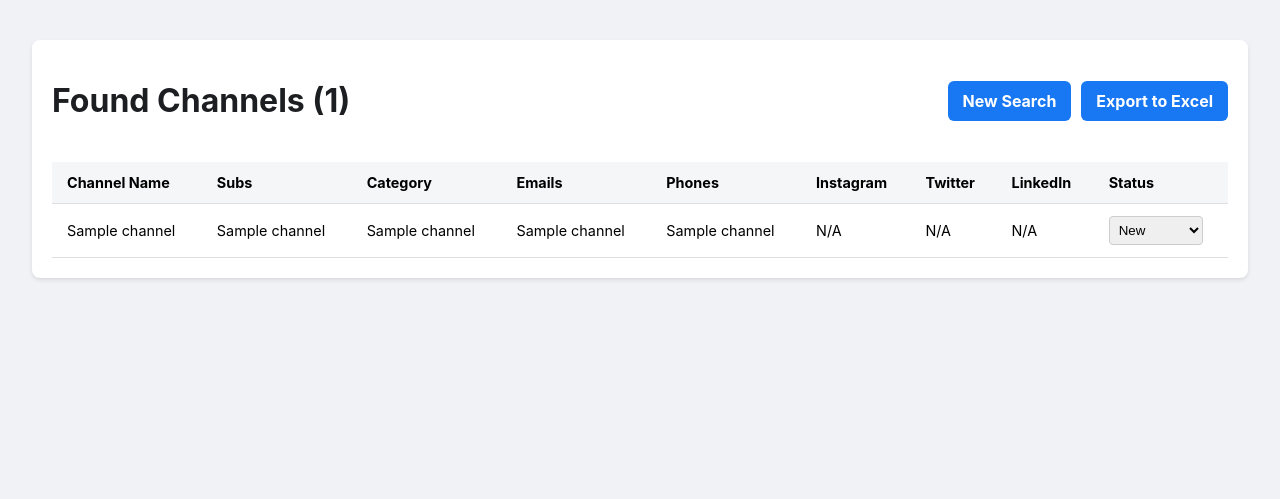
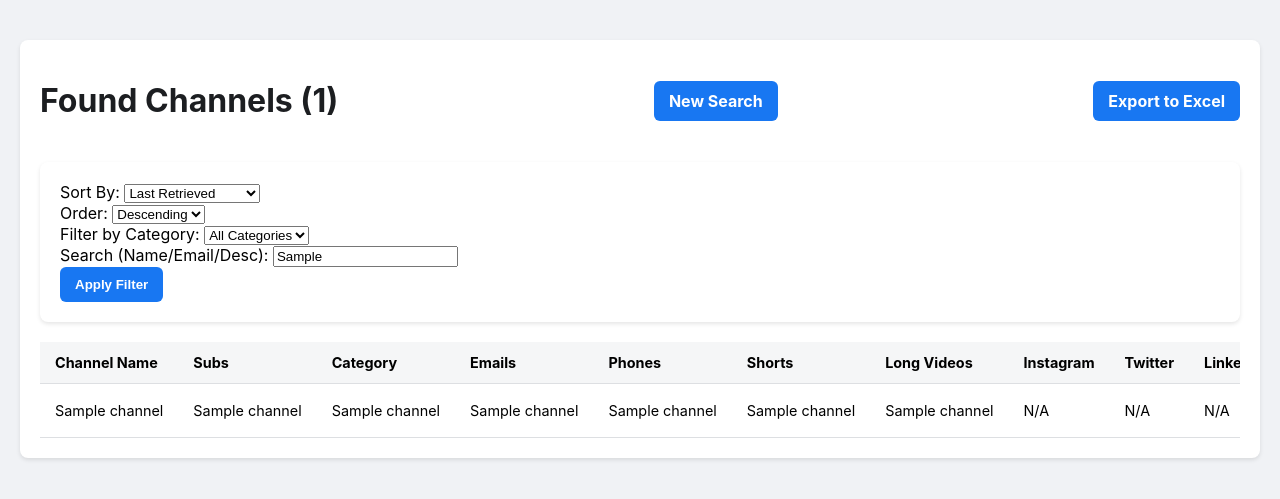
Before and after one commit to SCHANDAN996/youtubers-data, a Flask app: template templates/results.html in a window 1280 px wide. Shown: the top 499 px of the page. Run offline with Flask 3, Linux system fonts and the light colour scheme; the template is opened without the code that fills it: most values are stand-ins (such as "Sample title", 1, 10 or a date in 2020); some libraries are stand-ins or nearby versions.

Commit message:
Update results.html

```diff
--- a/templates/results.html
+++ b/templates/results.html
@@ -2,15 +2,20 @@
 <html lang="en">
 <head>
     <meta charset="UTF-8">
-    <meta name="viewport" content="width=device-width, initial-scale-1.0">
+    <meta name="viewport" content="width=device-width, initial-scale=1.0">
     <title>Results - YouTubers Data Tool</title>
     <style>
         body { font-family: -apple-system, BlinkMacSystemFont, "Segoe UI", Roboto, Helvetica, Arial, sans-serif; margin: 0; background-color: #f0f2f5; }
-        .container { max-width: 95%; margin: 20px auto; padding: 20px; }
-        .panel { background: white; padding: 20px; border-radius: 8px; box-shadow: 0 2px 4px rgba(0,0,0,0.1); }
+        .container { max-width: 98%; margin: 20px auto; padding: 20px; }
+        .panel { background: white; padding: 20px; border-radius: 8px; box-shadow: 0 2px 4px rgba(0,0,0,0.1); margin-bottom: 20px; }
         h1 { color: #1c1e21; }
-        .actions { display: flex; gap: 10px; margin-bottom: 20px; align-items: center; }
-        button, .button-link { background-color: #1877f2; color: white; border: none; cursor: pointer; font-weight: bold; padding: 10px 15px; border-radius: 6px; text-decoration: none; }
+        .top-controls { display: flex; flex-wrap: wrap; justify-content: space-between; align-items: center; margin-bottom: 20px; gap: 15px; }
+        .top-controls > div { flex-grow: 1; min-width: 150px; }
+        .top-controls label { font-weight: 600; font-size: 0.9em; color: #606770; display: block; margin-bottom: 5px; }
+        .top-controls input, .top-controls select, .top-controls button { width: 100%; padding: 8px 10px; border-radius: 6px; border: 1px solid #dddfe2; box-sizing: border-box; }
+        button, .button-link { background-color: #1877f2; color: white; border: none; cursor: pointer; font-weight: bold; padding: 10px 15px; border-radius: 6px; text-decoration: none; display: inline-flex; align-items: center; justify-content: center; }
+        button:hover, .button-link:hover { background-color: #166fe5; }
+
         .table-container { overflow-x: auto; }
         table { width: 100%; border-collapse: collapse; }
         th, td { padding: 12px 15px; border-bottom: 1px solid #dddfe2; text-align: left; font-size: 0.9em; white-space: nowrap; }
@@ -18,16 +23,20 @@
         .status-select { padding: 5px; border-radius: 4px; border: 1px solid #ccc; }
         .flash { padding: 15px; margin-bottom: 20px; border-radius: 6px; }
         .flash.success { background-color: #e9f6ec; color: #0f5132; }
+        .flash.error { background-color: #f8d7da; color: #842029; }
+        .social-link { color: #1877f2; text-decoration: underline; }
+        .social-link:hover { color: #166fe5; }
     </style>
 </head>
 <body>
     <div class="container">
         <div class="panel">
-            <div class="actions">
+            <div class="top-controls">
                 <h1>Found Channels ({{ channel_count }})</h1>
-                <a href="/" class="button-link" style="margin-left: auto;">New Search</a>
+                <a href="/" class="button-link">New Search</a>
                 <a href="/download" class="button-link">Export to Excel</a>
             </div>
+
             {% with messages = get_flashed_messages(with_categories=true) %}
                 {% if messages %}
                     {% for category, message in messages %}
@@ -35,20 +44,80 @@
                     {% endfor %}
                 {% endif %}
             {% endwith %}
+
+            <!-- **NEW**: Filtering and Sorting Controls -->
+            <div class="panel" style="margin-bottom: 20px;">
+                <form id="filterSortForm" action="{{ url_for('results') }}" method="get">
+                    <div class="form-grid">
+                        <div>
+                            <label for="sort_by">Sort By:</label>
+                            <select id="sort_by" name="sort_by" onchange="document.getElementById('filterSortForm').submit()">
+                                <option value="retrieved_at" {% if current_sort_by == 'retrieved_at' %}selected{% endif %}>Last Retrieved</option>
+                                <option value="subscriber_count" {% if current_sort_by == 'subscriber_count' %}selected{% endif %}>Subscribers</option>
+                                <option value="category" {% if current_sort_by == 'category' %}selected{% endif %}>Category</option>
+                                <option value="creation_date" {% if current_sort_by == 'creation_date' %}selected{% endif %}>Creation Date</option>
+                                <option value="short_videos_count" {% if current_sort_by == 'short_videos_count' %}selected{% endif %}>Shorts Count</option>
+                                <option value="long_videos_count" {% if current_sort_by == 'long_videos_count' %}selected{% endif %}>Long Videos Count</option>
+                            </select>
+                        </div>
+                        <div>
+                            <label for="sort_order">Order:</label>
+                            <select id="sort_order" name="sort_order" onchange="document.getElementById('filterSortForm').submit()">
+                                <option value="DESC" {% if current_sort_order == 'DESC' %}selected{% endif %}>Descending</option>
+                                <option value="ASC" {% if current_sort_order == 'ASC' %}selected{% endif %}>Ascending</option>
+                            </select>
+                        </div>
+                        <div>
+                            <label for="category_filter">Filter by Category:</label>
+                            <select id="category_filter" name="category_filter" onchange="document.getElementById('filterSortForm').submit()">
+                                <option value="">All Categories</option>
+                                {% for cat in all_categories %}
+                                    <option value="{{ cat }}" {% if current_filter_category == cat %}selected{% endif %}>{{ cat }}</option>
+                                {% endfor %}
+                            </select>
+                        </div>
+                        <div>
+                            <label for="query">Search (Name/Email/Desc):</label>
+                            <input type="text" id="query" name="query" value="{{ current_search_query }}" onkeyup="submitFilterDelayed()">
+                        </div>
+                        <div>
+                            <button type="submit">Apply Filter</button>
+                        </div>
+                    </div>
+                </form>
+            </div>
+
+
             <div class="table-container">
                 <table>
                     <thead>
                         <tr>
-                            <th>Channel Name</th><th>Subs</th><th>Category</th><th>Emails</th><th>Phones</th>
-                            <th>Instagram</th><th>Twitter</th><th>LinkedIn</th><th>Status</th>
+                            <th>Channel Name</th>
+                            <th>Subs</th>
+                            <th>Category</th>
+                            <th>Emails</th>
+                            <th>Phones</th>
+                            <th>Shorts</th>
+                            <th>Long Videos</th>
+                            <th>Instagram</th>
+                            <th>Twitter</th>
+                            <th>LinkedIn</th>
+                            <th>Status</th>
                         </tr>
                     </thead>
                     <tbody>
                         {% for channel in channels %}
                         <tr data-channel-id="{{ channel[0] }}">
-                            <td>{{ channel[1] }}</td><td>{{ channel[2] }}</td><td>{{ channel[3] }}</td><td>{{ channel[4] }}</td>
-                            <td>{{ channel[5] }}</td><td>{{ channel[6] or 'N/A' }}</td><td>{{ channel[7] or 'N/A' }}</td>
-                            <td>{{ channel[8] or 'N/A' }}</td>
+                            <td>{{ channel[1] }}</td>
+                            <td>{{ channel[2] }}</td>
+                            <td>{{ channel[3] }}</td>
+                            <td>{{ channel[4] }}</td>
+                            <td>{{ channel[5] }}</td>
+                            <td>{{ channel[10] }}</td> <!-- Shorts Count -->
+                            <td>{{ channel[11] }}</td> <!-- Long Videos Count -->
+                            <td>{% if channel[6] %}<a href="{{ channel[6] }}" target="_blank" class="social-link">Link</a>{% else %}N/A{% endif %}</td>
+                            <td>{% if channel[7] %}<a href="{{ channel[7] }}" target="_blank" class="social-link">Link</a>{% else %}N/A{% endif %}</td>
+                            <td>{% if channel[8] %}<a href="{{ channel[8] }}" target="_blank" class="social-link">Link</a>{% else %}N/A{% endif %}</td>
                             <td>
                                 <select class="status-select" onchange="updateStatus(this)">
                                     <option value="New" {% if channel[9] == 'New' %}selected{% endif %}>New</option>
@@ -60,7 +129,7 @@
                             </td>
                         </tr>
                         {% else %}
-                        <tr><td colspan="9" style="text-align: center;">No data found.</td></tr>
+                        <tr><td colspan="11" style="text-align: center;">No data found. Start a new search!</td></tr>
                         {% endfor %}
                     </tbody>
                 </table>
@@ -68,6 +137,14 @@
         </div>
     </div>
     <script>
+        let filterTimeout;
+        function submitFilterDelayed() {
+            clearTimeout(filterTimeout);
+            filterTimeout = setTimeout(() => {
+                document.getElementById('filterSortForm').submit();
+            }, 500); // 500ms delay after typing stops
+        }
+
         function updateStatus(selectElement) {
             const newStatus = selectElement.value;
             const row = selectElement.closest('tr');
@@ -81,7 +158,8 @@
             .then(data => {
                 if (data.success) { row.style.backgroundColor = '#e9f6ec'; setTimeout(() => { row.style.backgroundColor = ''; }, 1000); }
                 else { alert('Status update failed'); }
-            });
+            })
+            .catch(error => { console.error('Error:', error); alert('An error occurred while updating status.'); });
         }
     </script>
 </body>
```
